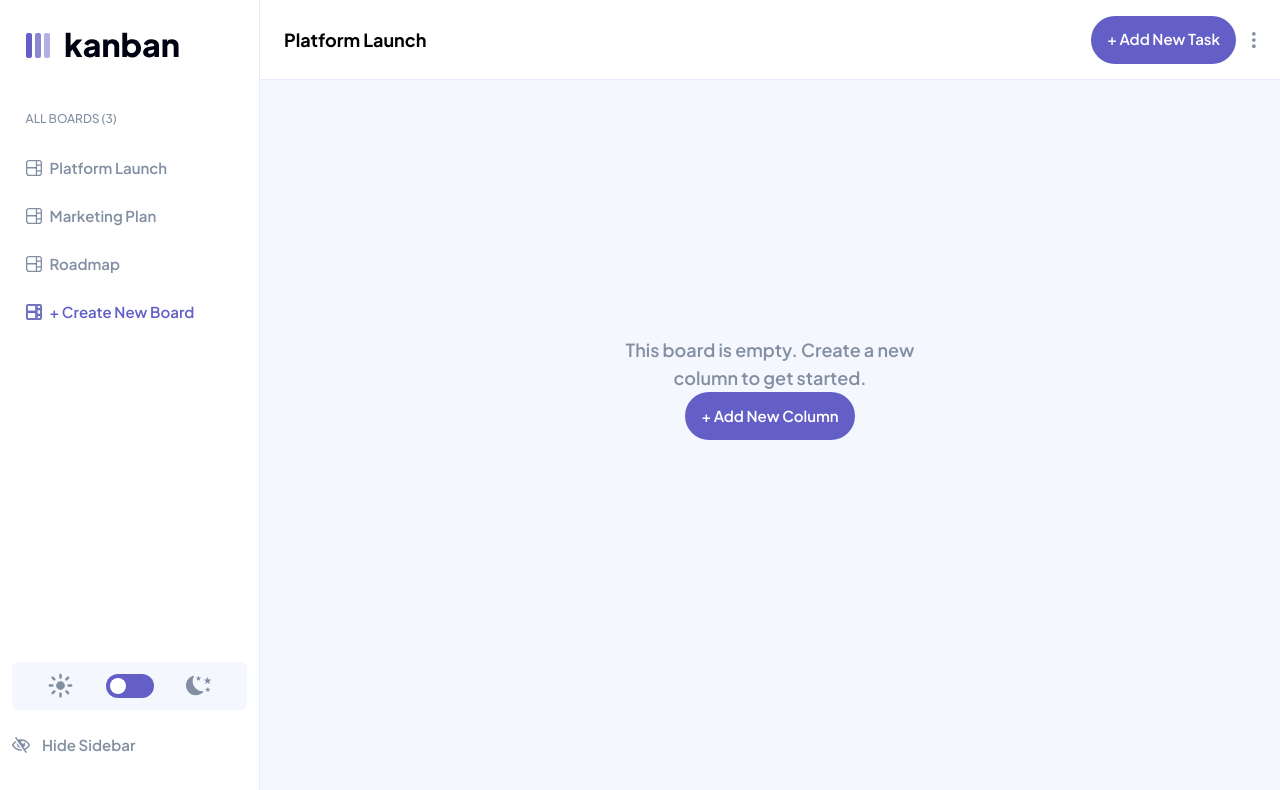
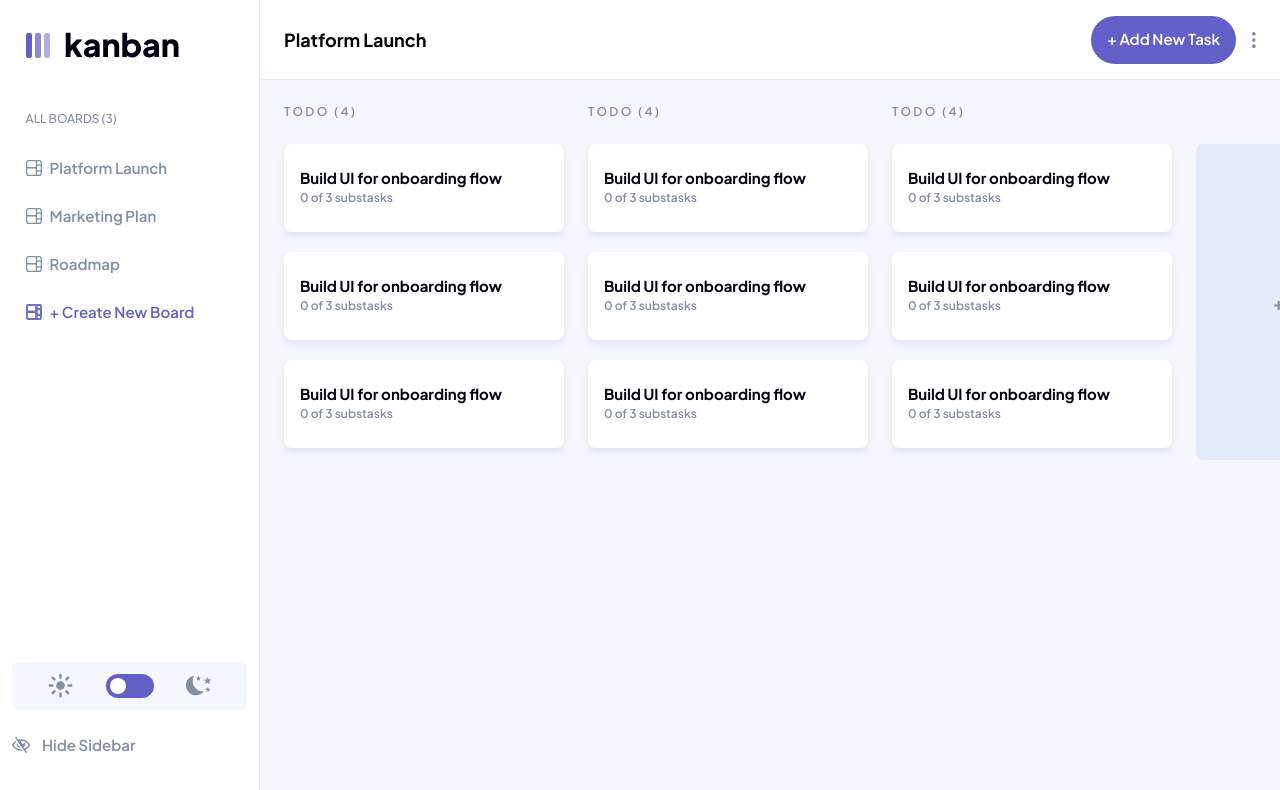
Before and after one commit to Amzat19/kanban-task-management, a Next.js app: page / in a window 1280 px wide. Shown: the top 790 px of the page. Built offline with nearby package versions, Linux system fonts and the light colour scheme.

Commit message:
Created dummy page of board and incorporated dark mode styles

```diff
--- /dev/null
+++ b/src/app/board.tsx
@@ -0,0 +1,67 @@
+const Board = () => {
+    return (
+        <section className="flex gap-6 w-full overflow-x-auto mt-6 px-6">
+            <div>
+                <div>
+                    <span></span>
+                    <h2 className="text-lightGray text-xs font-semibold tracking-[0.15rem] mb-6">TODO (4)</h2>
+                </div>
+                <article className="bg-white w-[17.5rem] h-[5.5rem] px-4 py-[1.44rem] rounded-lg shadow-md mb-5 dark:bg-darkGray">
+                    <h3 className="text-medium font-bold text-darkBlack dark:text-white">Build UI for onboarding flow</h3>
+                    <p className="text-xs text-lightGray font-semibold">0 of 3 substasks</p>
+                </article>
+                <article className="bg-white w-[17.5rem] h-[5.5rem] px-4 py-[1.44rem] rounded-lg shadow-md mb-5 dark:bg-darkGray">
+                    <h3 className="text-medium font-bold text-darkBlack dark:text-white">Build UI for onboarding flow</h3>
+                    <p className="text-xs text-lightGray font-semibold">0 of 3 substasks</p>
+                </article>
+                <article className="bg-white w-[17.5rem] h-[5.5rem] px-4 py-[1.44rem] rounded-lg shadow-md mb-5 dark:bg-darkGray ">
+                    <h3 className="text-medium font-bold text-darkBlack dark:text-white">Build UI for onboarding flow</h3>
+                    <p className="text-xs text-lightGray font-semibold">0 of 3 substasks</p>
+                </article>
+            </div>
+            <div>
+                <div>
+                    <span></span>
+                    <h2 className="text-lightGray text-xs font-semibold tracking-[0.15rem] mb-6">TODO (4)</h2>
+                </div>
+                <article className="bg-white w-[17.5rem] h-[5.5rem] px-4 py-[1.44rem] rounded-lg shadow-md mb-5 dark:bg-darkGray">
+                    <h3 className="text-medium font-bold text-darkBlack dark:text-white">Build UI for onboarding flow</h3>
+                    <p className="text-xs text-lightGray font-semibold">0 of 3 substasks</p>
+                </article>
+                <article className="bg-white w-[17.5rem] h-[5.5rem] px-4 py-[1.44rem] rounded-lg shadow-md mb-5 dark:bg-darkGray">
+                    <h3 className="text-medium font-bold text-darkBlack dark:text-white">Build UI for onboarding flow</h3>
+                    <p className="text-xs text-lightGray font-semibold">0 of 3 substasks</p>
+                </article>
+                <article className="bg-white w-[17.5rem] h-[5.5rem] px-4 py-[1.44rem] rounded-lg shadow-md mb-5 dark:bg-darkGray">
+                    <h3 className="text-medium font-bold text-darkBlack dark:text-white">Build UI for onboarding flow</h3>
+                    <p className="text-xs text-lightGray font-semibold">0 of 3 substasks</p>
+                </article>
+            </div>
+            <div>
+                <div>
+                    <span></span>
+                    <h2 className="text-lightGray text-xs font-semibold tracking-[0.15rem] mb-6">TODO (4)</h2>
+                </div>
+                <article className="bg-white w-[17.5rem] h-[5.5rem] px-4 py-[1.44rem] rounded-lg shadow-md mb-5 dark:bg-darkGray">
+                    <h3 className="text-medium font-bold text-darkBlack dark:text-white">Build UI for onboarding flow</h3>
+                    <p className="text-xs text-lightGray font-semibold">0 of 3 substasks</p>
+                </article>
+                <article className="bg-white w-[17.5rem] h-[5.5rem] px-4 py-[1.44rem] rounded-lg shadow-md mb-5 dark:bg-darkGray">
+                    <h3 className="text-medium font-bold text-darkBlack dark:text-white">Build UI for onboarding flow</h3>
+                    <p className="text-xs text-lightGray font-semibold">0 of 3 substasks</p>
+                </article>
+                <article className="bg-white w-[17.5rem] h-[5.5rem] px-4 py-[1.44rem] rounded-lg shadow-md mb-5 dark:bg-darkGray">
+                    <h3 className="text-medium font-bold text-darkBlack dark:text-white">Build UI for onboarding flow</h3>
+                    <p className="text-xs text-lightGray font-semibold">0 of 3 substasks</p>
+                </article>
+            </div>
+            <div>
+                <article className="bg-lightBlue h-[calc(100%-3rem)] rounded-lg mt-[2.5rem] w-[17.5rem] flex items-center justify-center dark:bg-darkGray">
+                    <span className="text-header text-lightGray font-bold">+ New Column</span>
+                </article>
+            </div>
+        </section>
+    )
+}
+
+export default Board;
--- a/src/app/emptyBoard.tsx
+++ b/src/app/emptyBoard.tsx
@@ -1,8 +1,8 @@
 const EmptyBoard = () => {
     return (
         <section className='w-80 mx-auto flex flex-col mt-[45vw] md:mt-[20vw]'>
-            <p className="text-center text-lg font-semibold text-lightGray">This board is empty. Create a new column to get started.</p>
-            <button className='border-none bg-purple rounded-2xl px-4 py-1 text-white text-[15px] font-semibold w-max self-center md:h-12 md:rounded-3xl'>+ Add New Column</button>
+            <p className="text-center text-lg font-semibold text-lightGray leading-none">This board is empty. Create a new column to get started.</p>
+            <button className='border-none bg-purple rounded-2xl px-4 py-1 mt-4 text-white text-[15px] font-semibold w-max self-center md:h-12 md:rounded-3xl'>+ Add New Column</button>
         </section>
     )
 };
--- a/src/app/globals.css
+++ b/src/app/globals.css
@@ -6,6 +6,6 @@
 
 @layer base {
   body {
-    @apply bg-lightBlueBg
+    @apply bg-lightBlueBg dark:bg-veryDarkGray max-w-[100vw]
   }
 }
--- a/src/app/header.tsx
+++ b/src/app/header.tsx
@@ -4,14 +4,19 @@ import Arrow from '../../public/assets/arrow-down.svg';
 import Ellipses from '../../public/assets/ellipses.svg';
 import useViewport from '@/utils/useViewport';
 
-const Header = () => {
+interface HeaderProps {
+    theme: string | undefined;
+    setTheme: (theme: string) => void
+}
+
+const Header: React.FC<HeaderProps> = ({ theme, setTheme }) => {
     const { width: viewportWidth }: { width: number } = useViewport();
     return (
-        <header className='flex justify-between items-center h-16 p-4 bg-white md:h-20 md:p-6 md:border-b md:border-b-lightBlue desktop:h-24'>
+        <header className='flex justify-between items-center h-16 p-4 bg-white md:h-20 md:p-6 md:border-b md:border-b-lightBlue desktop:h-24 dark:bg-darkGray dark:md:border-b-gray'>
             <div className='flex justify-between items-center gap-4'>
                 {viewportWidth < 768 ? <KanbanLogo /> : null}
                 <div className='flex justify-between items-center gap-2'>
-                    <span className='text-header font-bold'>Platform Launch</span>
+                    <span className='text-header font-bold dark:text-white' onClick={() => theme == "dark" ? setTheme('light') : setTheme("dark")}>Platform Launch</span>
                     {viewportWidth < 768 ? <Arrow /> : null}
                 </div>
             </div>
--- a/src/app/page.tsx
+++ b/src/app/page.tsx
@@ -4,18 +4,20 @@ import Header from './header';
 import useViewport from '@/utils/useViewport';
 import SideBar from './sidebar';
 import EmptyBoard from './emptyBoard';
+import Board from './board';
 
 export default function Home() {
-  const { theme, setTheme } = useTheme();
+  const { theme, systemTheme, setTheme } = useTheme();
   const { width: viewportWidth }: { width: number } = useViewport();
 
   return (
     <main className='flex'>
-      {viewportWidth >= 768 ? <SideBar /> : null}
-      <div className='min-w-max flex-1'>
-        <Header />
-        <EmptyBoard />
+      {viewportWidth >= 768 ? <SideBar theme={theme} setTheme={setTheme} /> : null}
+      <div className='flex-1 min-w-0'>
+        <Header theme={theme} setTheme={setTheme} />
+        {/* <EmptyBoard /> */}
+        <Board />
       </div>
     </main>
   )
-}
+};
--- a/src/app/sidebar.tsx
+++ b/src/app/sidebar.tsx
@@ -1,15 +1,21 @@
 import DesktopKanbanLogo from '../../public/assets/desktop-kanban-logo.svg';
+import DarkModeDesktopKanbanLogo from '../../public/assets/dark-desktop-kanban-logo.svg';
 import Board from '../../public/assets/board.svg';
 import EyeSlash from '../../public/assets/eye-slash.svg';
 import Moon from '../../public/assets/moon.svg';
 import Sunlight from '../../public/assets/sunlight.svg';
 
-const SideBar = () => {
+interface SideBarProps {
+    theme: string | undefined;
+    setTheme: (theme: string) => void
+}
+
+const SideBar: React.FC<SideBarProps> = ({ theme, setTheme }) => {
     return (
-        <aside className='bg-white min-h-screen w-[16.25rem] flex flex-col justify-between border-r border-r-lightBlue desktop:w-[18.75rem]'>
+        <aside className='bg-white min-h-screen w-[16.25rem] flex flex-col justify-between border-r border-r-lightBlue flex-none desktop:w-[18.75rem] dark:bg-darkGray dark:border-r-gray'>
             <div className='pt-8'>
                 <div className='flex gap-1 px-[1.6rem] items-center pb-[3.3rem]'>
-                    <DesktopKanbanLogo />
+                    {theme === "dark" ? <DarkModeDesktopKanbanLogo /> : <DesktopKanbanLogo />}
                 </div>
                 <nav>
                     <ul>
@@ -34,10 +40,10 @@ const SideBar = () => {
                 </nav>
             </div>
             <div className='mx-3 '>
-                <div className='flex justify-between items-center h-12 bg-lightBlueBg rounded-md px-9'>
+                <div className='flex justify-between items-center h-12 bg-lightBlueBg rounded-md px-9 dark:bg-veryDarkGray'>
                     <Sunlight width={25} height={25} />
                     <span className='w-12 bg-purple h-6 rounded-2xl relative'>
-                        <span className='h-4 rounded-[50%] bg-white w-4 absolute top-1 left-1'></span>
+                        <span className={`h-4 rounded-[50%] bg-white w-4 absolute top-1 left-1 ${theme === "dark" ? 'right-1 left-auto ease-in' : null}`}></span>
                     </span>
                     <Moon width={25} height={25} />
                 </div>
--- a/tailwind.config.js
+++ b/tailwind.config.js
@@ -10,6 +10,9 @@ module.exports = {
         header: "clamp(1.125rem, 1.25vw, 1.5rem)",
         medium: "0.9375rem"
       },
+      boxShadow: {
+        'md': '0px 4px 6px 0px rgba(54, 78, 126, 0.10);'
+      }
     },
     screens: {
       'md': '768px',
```
Also changed, not shown: public/assets/dark-desktop-kanban-logo.svg (added).
